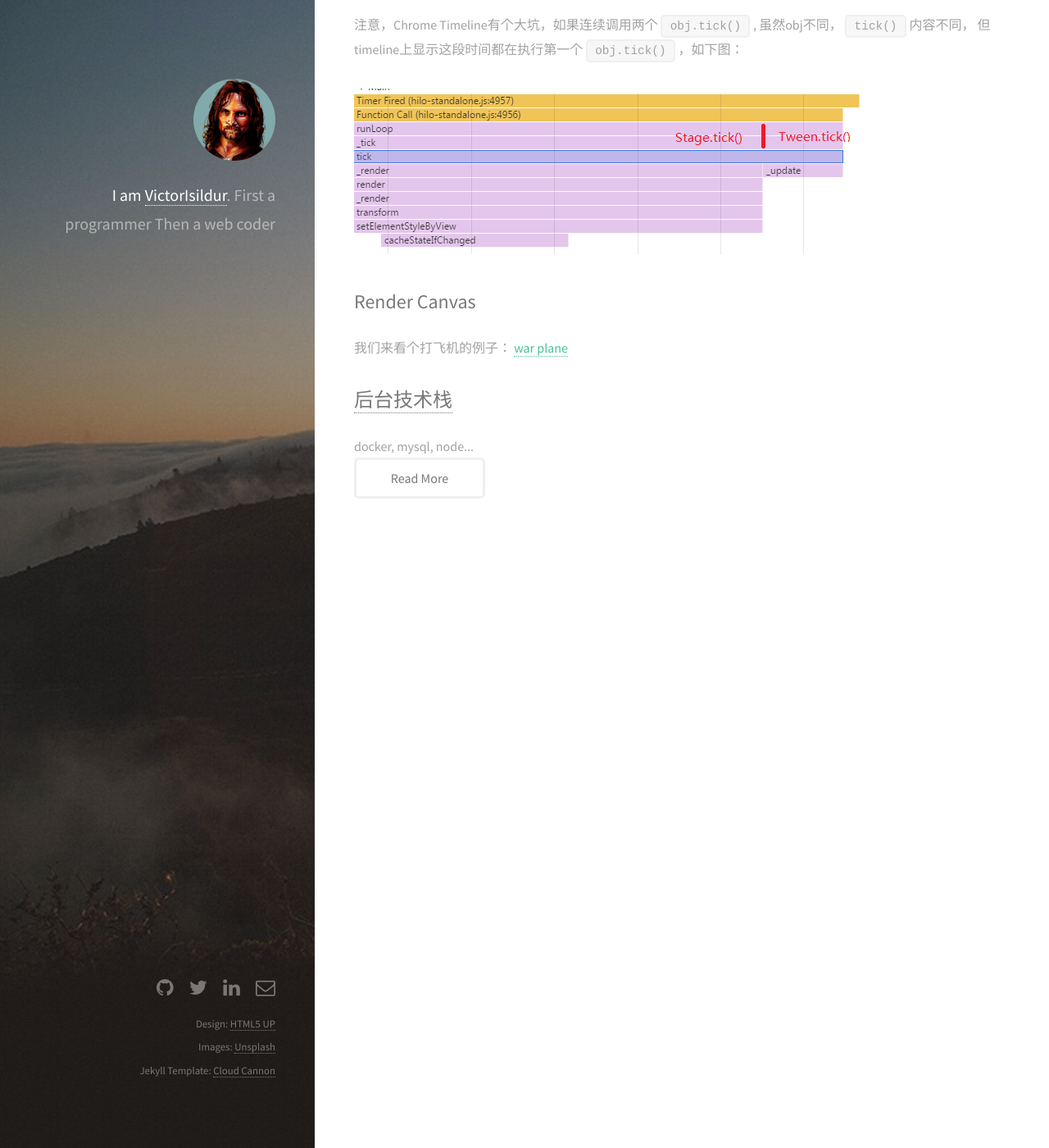
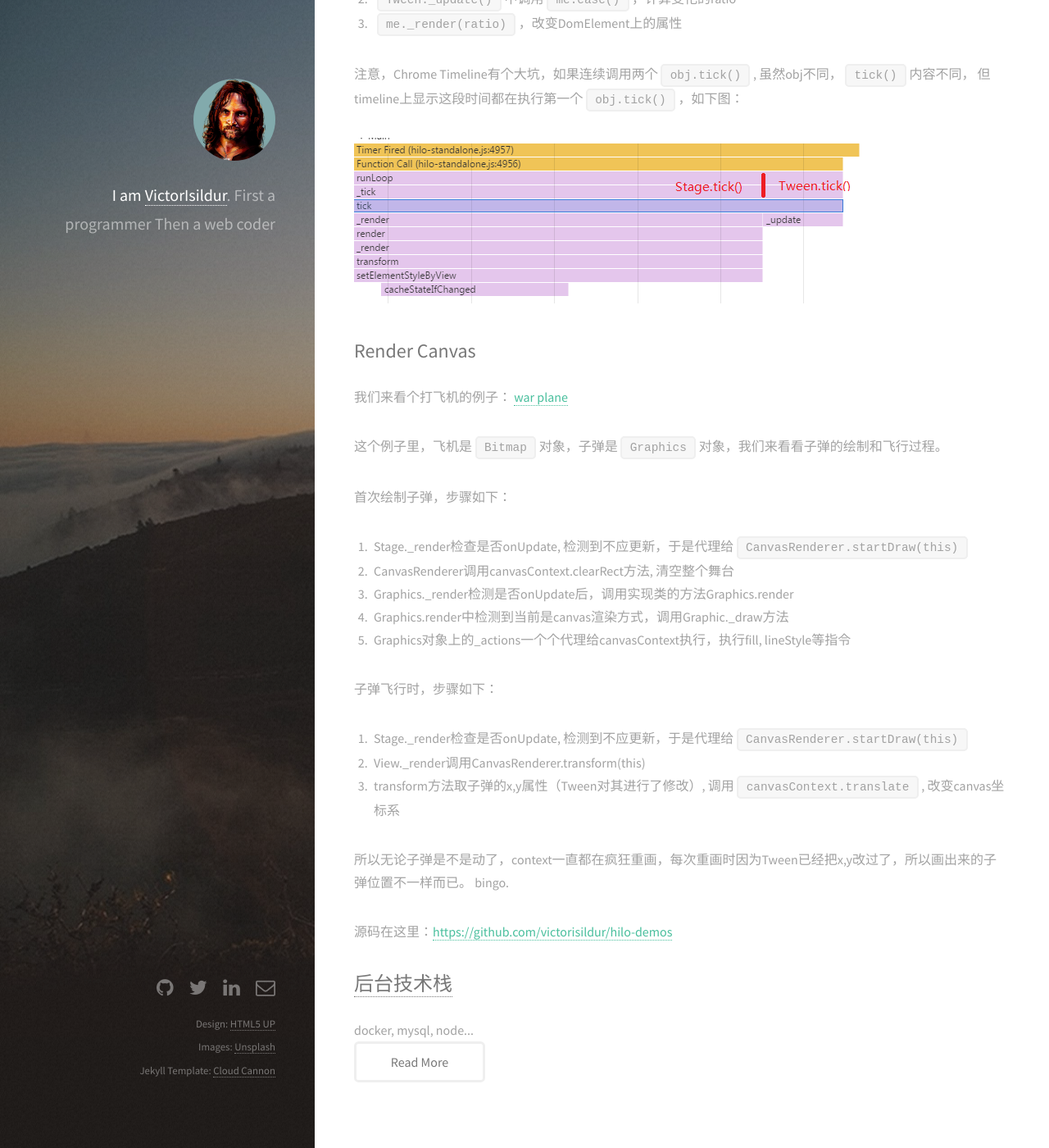
Before and after one commit to victorisildur/victorisildur.github.io, a Jekyll site: the page built from _posts/2017-01-04-browser-render.markdown, in a window 1280 px wide and 1400 px high, scrolled down 2691 px. Shown: the whole window at 82% size. Built offline with Jekyll 4.4.1, drawn with Linux system fonts in a browser that asks for light colours.

Commit message:
hilo canvas render demo

```diff
--- a/_posts/2017-01-04-browser-render.markdown
+++ b/_posts/2017-01-04-browser-render.markdown
@@ -42,7 +42,9 @@ Hilo有canvas, webgl, dom三种模式，Hilo的DomElement模式管理Dom元素
 
 ## Render Dom
 
-我们来看个甩鞭子的例子: [https://github.com/victorisildur/hilo-demos](https://github.com/victorisildur/hilo-demos)
+我们来看个甩鞭子的例子: [whip boxes]({{site.url}}/demos/whip-boxes/index.html)
+
+源码在这里：[https://github.com/victorisildur/hilo-demos](https://github.com/victorisildur/hilo-demos)
 
 打开Layers面板观察，每个小盒子都是一个合成层，而且从不触发重绘。
 同时Element观察，每个小盒子的运动是css transform translate3d属性不断变化控制的，而不是animate完成的，这里可能会问了，what?
@@ -83,3 +85,24 @@ Hilo有canvas, webgl, dom三种模式，Hilo的DomElement模式管理Dom元素
 ## Render Canvas
 
 我们来看个打飞机的例子： [war plane]({{site.url}}/demos/war-plane/index.html)
+
+这个例子里，飞机是`Bitmap`对象，子弹是`Graphics`对象，我们来看看子弹的绘制和飞行过程。
+
+首次绘制子弹，步骤如下：
+
+1. Stage._render检查是否onUpdate, 检测到不应更新，于是代理给`CanvasRenderer.startDraw(this)`
+2. CanvasRenderer调用canvasContext.clearRect方法, 清空整个舞台
+1. Graphics._render检测是否onUpdate后，调用实现类的方法Graphics.render
+2. Graphics.render中检测到当前是canvas渲染方式，调用Graphic._draw方法
+3. Graphics对象上的_actions一个个代理给canvasContext执行，执行fill, lineStyle等指令
+
+子弹飞行时，步骤如下：
+
+1. Stage._render检查是否onUpdate, 检测到不应更新，于是代理给`CanvasRenderer.startDraw(this)`
+1. View._render调用CanvasRenderer.transform(this)
+2. transform方法取子弹的x,y属性（Tween对其进行了修改）, 调用`canvasContext.translate`, 改变canvas坐标系
+
+所以无论子弹是不是动了，context一直都在疯狂重画，每次重画时因为Tween已经把x,y改过了，所以画出来的子弹位置不一样而已。
+bingo.
+
+源码在这里：[https://github.com/victorisildur/hilo-demos](https://github.com/victorisildur/hilo-demos)
```
Also changed, not shown: demos/whip-boxes/index.html (added, +85 -0 lines).
